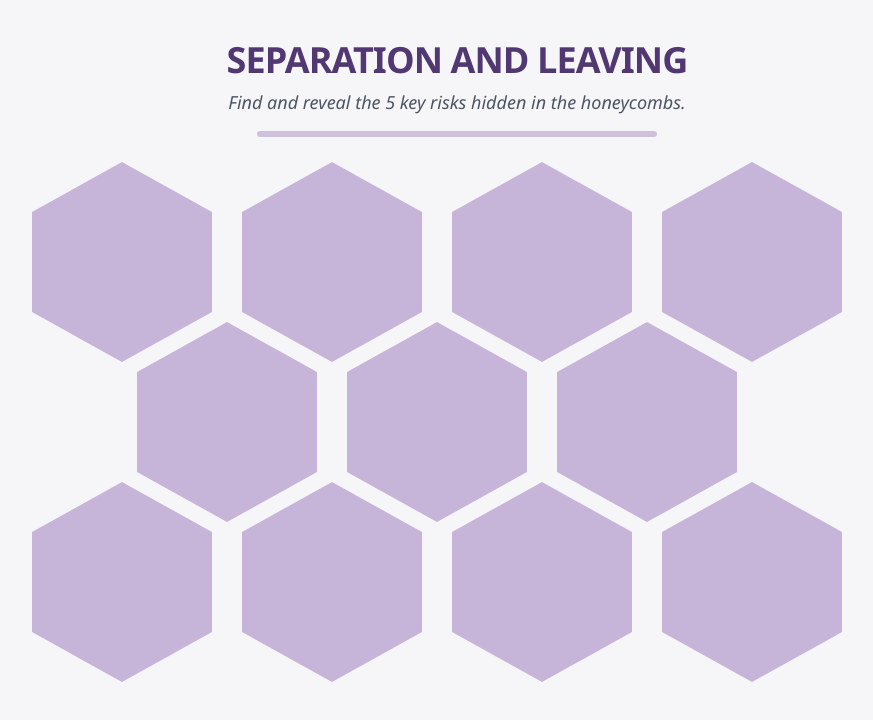
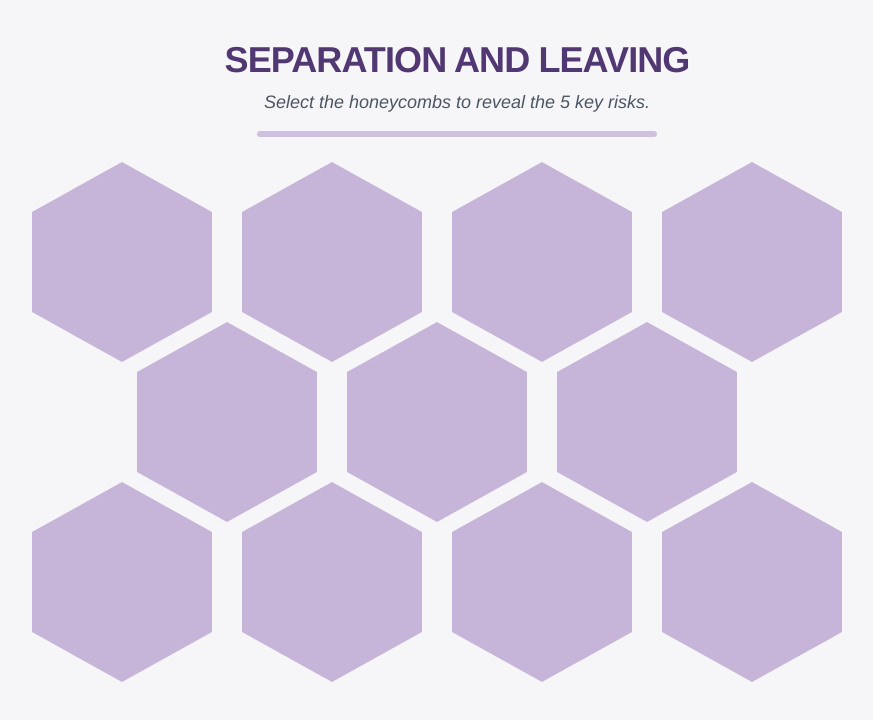
Before and after one commit to learningforgoodaus/High-Risk-Transitions, a plain HTML site: page index.html in a window 1280 px wide. Shown: the whole page, without its empty margins (183-1056 px from the left). Drawn offline with nearby package versions, Linux system fonts and the light colour scheme.

Commit message:
Update index.html

```diff
--- a/index.html
+++ b/index.html
@@ -16,7 +16,7 @@
 
         body {
             background-color: var(--brand-grey);
-            font-family: 'Segoe UI', Tahoma, Geneva, Verdana, sans-serif;
+            font-family: 'Helvetica', 'Arial', sans-serif;
             color: var(--brand-midnight);
             overflow-x: hidden;
             margin: 0;
@@ -183,7 +183,7 @@
     <div class="w-full max-w-7xl px-4 flex flex-col items-center">
         <div class="text-center">
             <h1 id="page-title" class="text-4xl font-black mb-2 uppercase tracking-tight" style="color: var(--brand-purple);">Separation and Leaving</h1>
-            <p id="page-desc" class="text-lg text-gray-600 max-w-2xl mx-auto italic">Find and reveal the 5 key risks hidden in the honeycombs.</p>
+            <p id="page-desc" class="text-lg text-gray-600 max-w-2xl mx-auto italic">Select the honeycombs to reveal the 5 key risks.</p>
 
             <!-- Progress Line Bar -->
             <div class="progress-container">
@@ -197,7 +197,7 @@
 
             <!-- Centered Next Button -->
             <div id="next-container" class="opacity-0 pointer-events-none transition-all duration-700 scale-75">
-                <button id="next-btn" class="btn-large-next" onclick="nextPage()">Next Activity</button>
+                <button id="next-btn" class="btn-large-next" onclick="nextPage()">Next Stage</button>
             </div>
         </div>
     </div>
@@ -216,7 +216,7 @@
         const pages = [
             {
                 title: "Separation and Leaving",
-                desc: "Find and reveal the 5 key risks hidden in the honeycombs.",
+                desc: "Select the honeycombs to reveal the 5 key risks.",
                 hexagons: [
                     { type: 'content', heading: "Power Shift", text: "Abusers often escalate violence to force a partner to stay or punish them for leaving." },
                     { type: 'filler', text: "Not here!" },
@@ -233,7 +233,7 @@
             },
             {
                 title: "Legal Actions & Court",
-                desc: "Find the 5 key risks associated with legal intervention.",
+                desc: "Select the honeycombs to reveal the 5 key risks.",
                 hexagons: [
                     { type: 'content', heading: "AVO Triggers", text: "Serving an AVO is often seen as a loss of control, leading to retaliation." },
                     { type: 'filler', text: "Wrong one" },
```
